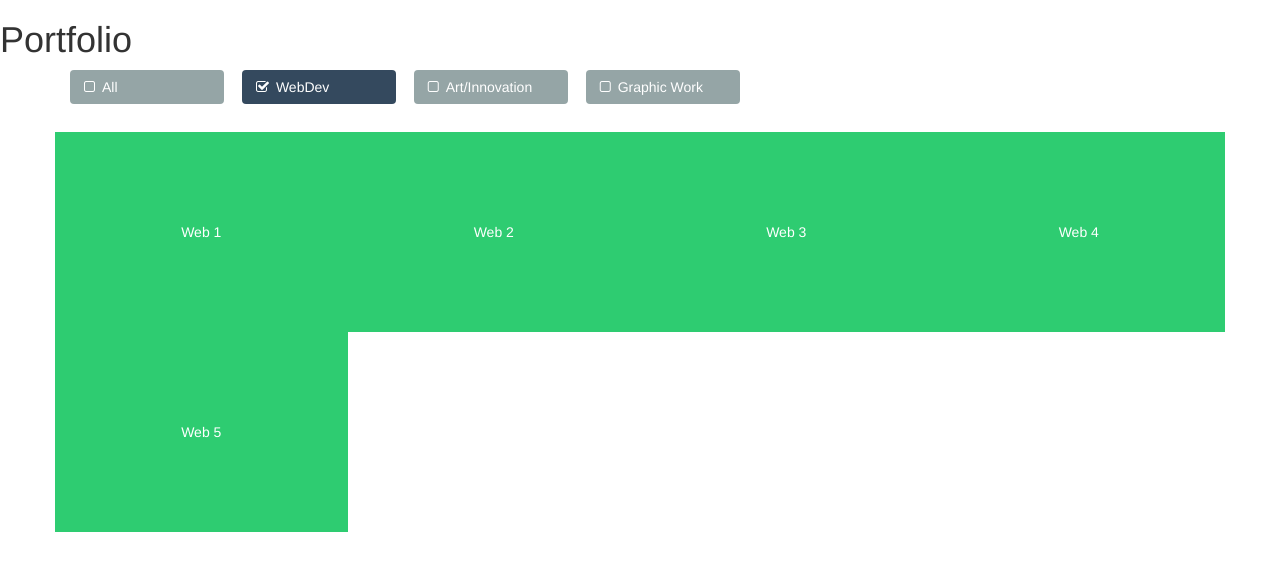
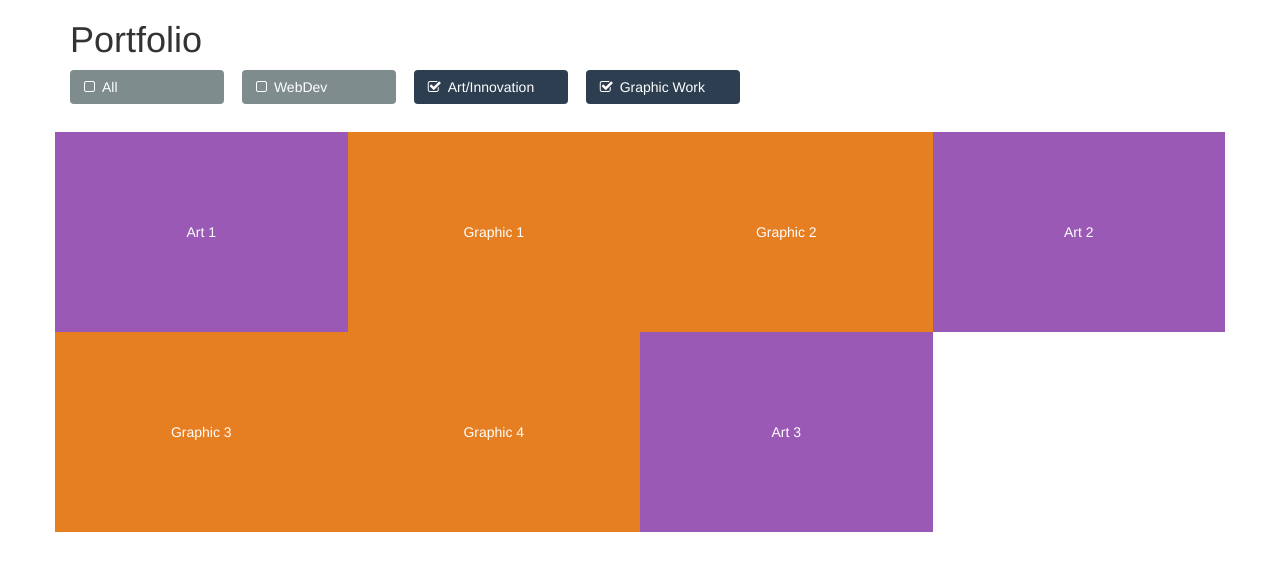
Before and after one commit to CodeAstra-Bootcamp/portfolio-filter, a plain HTML site: page index.html in a window 1280 px wide. Both pictures are taken after a click on the link "WebDev". Drawn offline with nearby package versions, Linux system fonts and the light colour scheme.

Commit message:
Angular implementation of toggleable filters

```diff
--- a/app.js
+++ b/app.js
@@ -1,33 +1,42 @@
-$(document).ready(function() {
-  window.firstLoad = true;
+var portfolioFilter = angular.module('portfolioFilter', []);
 
-  $('#portfolio a').click(function(ev) {
-    ev.preventDefault();
-    if (window.firstLoad) {
-      $('#portfolio a').not('.all').addClass('inactive');
-      $('#portfolio .project-thumbnail').addClass('fadeOut');
+portfolioFilter.controller('PortfolioCtrl', function ($scope) {
+  $scope.allCategories = ['web', 'art', 'graphic'];
+  $scope.visibleCategories = $scope.allCategories.slice(0);
+
+  $scope.toggleAll = function () {
+    if ($scope.visibleCategories.length == $scope.allCategories.length) {
+      $scope.visibleCategories = [];
+    } else {
+      $scope.visibleCategories = $scope.allCategories.slice(0);
     }
-    if ($(this).hasClass('all')) {
-      if ($(this).hasClass('inactive')) {
-        $('#portfolio a').removeClass('inactive');
-        $('#portfolio .project-thumbnail').removeClass('fadeOut');
-      } else {
-        $('#portfolio a').addClass('inactive');
-        $('#portfolio .project-thumbnail').addClass('fadeOut');
-      }
+  };
+
+  $scope.toggleCategory = function(category) {
+    if ($scope.visibleCategories.indexOf(category) != -1) {
+      $scope.visibleCategories.splice($scope.visibleCategories.indexOf(category), 1);
     } else {
-      if ($(this).hasClass('inactive')) {
-        if($('#portfolio a.inactive').not('.all').length == 1) {
-          $('#portfolio a.all').removeClass('inactive');
-        } else {
-          $('#portfolio a.all').addClass('inactive');
-        }
-      } else {
-        $('#portfolio a.all').addClass('inactive');
-      }
-      $(this).toggleClass('inactive');
-      $('#portfolio .project-thumbnail' + this.dataset.filter).toggleClass('fadeOut');
+      $scope.visibleCategories.push(category);
     }
-    window.firstLoad = false;
-  });
+  };
+
+  $scope.showCategory = function(category) {
+    return $scope.visibleCategories.indexOf(category) != -1;
+  };
+
+  $scope.filterButtonClassName = function(category) {
+    if ($scope.showCategory(category)) {
+      return '';
+    } else {
+      return 'inactive';
+    }
+  };
+
+  $scope.filterAllButtonClassName = function() {
+    if ($scope.visibleCategories.length == $scope.allCategories.length) {
+      return '';
+    } else {
+      return 'inactive';
+    }
+  };
 });
--- a/index.html
+++ b/index.html
@@ -4,31 +4,32 @@
   <link rel="stylesheet" href="https://maxcdn.bootstrapcdn.com/bootstrap/3.3.5/css/bootstrap.min.css">
   <link rel="stylesheet" href="styles.css">
   <script src="https://code.jquery.com/jquery-2.1.4.min.js"></script>
+  <script src="https://ajax.googleapis.com/ajax/libs/angularjs/1.3.16/angular.min.js"></script>
   <script src="app.js"></script>
   <link rel="stylesheet" href="https://maxcdn.bootstrapcdn.com/font-awesome/4.3.0/css/font-awesome.min.css">
 </head>
-<body>
-  <h1>Portfolio</h1>
-  <section id="portfolio" class="container">
+<body ng-app="portfolioFilter">
+  <section id="portfolio" class="container" ng-controller="PortfolioCtrl">
+    <h1>Portfolio</h1>
     <div id="filters">
-      <a class="all" data-filter="*" href="#"><i class="fa fa-check-square-o"></i><i class="fa fa-square-o"></i>All</a>
-      <a data-filter=".web" href="#"><i class="fa fa-check-square-o"></i><i class="fa fa-square-o"></i>WebDev</a>
-      <a data-filter=".art" href="#"><i class="fa fa-check-square-o"></i><i class="fa fa-square-o"></i>Art/Innovation</a>
-      <a data-filter=".graphic" href="#"><i class="fa fa-check-square-o"></i><i class="fa fa-square-o"></i>Graphic Work</a>
+      <a ng-class="filterAllButtonClassName()" ng-click="toggleAll()"><i class="fa fa-check-square-o"></i><i class="fa fa-square-o"></i>All</a>
+      <a ng-class="filterButtonClassName('web')" ng-click="toggleCategory('web')"><i class="fa fa-check-square-o"></i><i class="fa fa-square-o"></i>WebDev</a>
+      <a ng-class="filterButtonClassName('art')" ng-click="toggleCategory('art')"><i class="fa fa-check-square-o"></i><i class="fa fa-square-o"></i>Art/Innovation</a>
+      <a ng-class="filterButtonClassName('graphic')" ng-click="toggleCategory('graphic')"><i class="fa fa-check-square-o"></i><i class="fa fa-square-o"></i>Graphic Work</a>
     </div>
     <div class="row">
-      <article class="col-md-3 project-thumbnail web"><span>Web 1</span></article>
-      <article class="col-md-3 project-thumbnail art"><span>Art 1</span></article>
-      <article class="col-md-3 project-thumbnail graphic"><span>Graphic 1</span></article>
-      <article class="col-md-3 project-thumbnail web"><span>Web 2</span></article>
-      <article class="col-md-3 project-thumbnail graphic"><span>Graphic 2</span></article>
-      <article class="col-md-3 project-thumbnail web"><span>Web 3</span></article>
-      <article class="col-md-3 project-thumbnail art"><span>Art 2</span></article>
-      <article class="col-md-3 project-thumbnail web"><span>Web 4</span></article>
-      <article class="col-md-3 project-thumbnail graphic"><span>Graphic 3</span></article>
-      <article class="col-md-3 project-thumbnail graphic"><span>Graphic 4</span></article>
-      <article class="col-md-3 project-thumbnail art"><span>Art 3</span></article>
-      <article class="col-md-3 project-thumbnail web"><span>Web 5</span></article>
+      <article class="col-md-3 project-thumbnail web" ng-show="showCategory('web')"><span>Web 1</span></article>
+      <article class="col-md-3 project-thumbnail art" ng-show="showCategory('art')"><span>Art 1</span></article>
+      <article class="col-md-3 project-thumbnail graphic" ng-show="showCategory('graphic')"><span>Graphic 1</span></article>
+      <article class="col-md-3 project-thumbnail web" ng-show="showCategory('web')"><span>Web 2</span></article>
+      <article class="col-md-3 project-thumbnail graphic" ng-show="showCategory('graphic')"><span>Graphic 2</span></article>
+      <article class="col-md-3 project-thumbnail web" ng-show="showCategory('web')"><span>Web 3</span></article>
+      <article class="col-md-3 project-thumbnail art" ng-show="showCategory('art')"><span>Art 2</span></article>
+      <article class="col-md-3 project-thumbnail web" ng-show="showCategory('web')"><span>Web 4</span></article>
+      <article class="col-md-3 project-thumbnail graphic" ng-show="showCategory('graphic')"><span>Graphic 3</span></article>
+      <article class="col-md-3 project-thumbnail graphic" ng-show="showCategory('graphic')"><span>Graphic 4</span></article>
+      <article class="col-md-3 project-thumbnail art" ng-show="showCategory('art')"><span>Art 3</span></article>
+      <article class="col-md-3 project-thumbnail web" ng-show="showCategory('web')"><span>Web 5</span></article>
     </div>
   </section>
 </body>
--- a/styles.css
+++ b/styles.css
@@ -10,6 +10,7 @@
   width: 11em;
   display: inline-block;
   margin-right: 1em;
+  cursor: pointer;
   transition: background-color 0.3s ease-in;
 }
 
```
